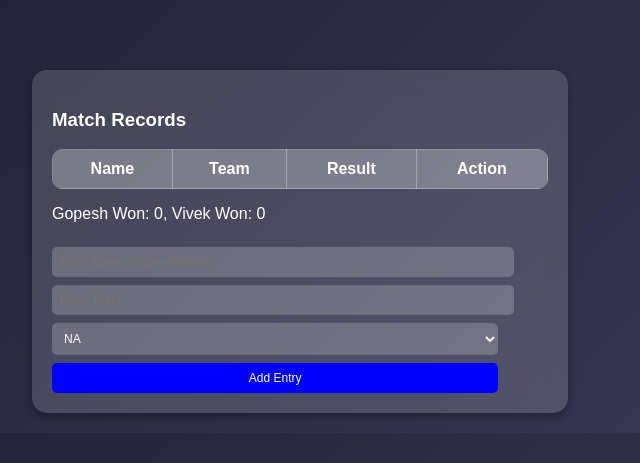
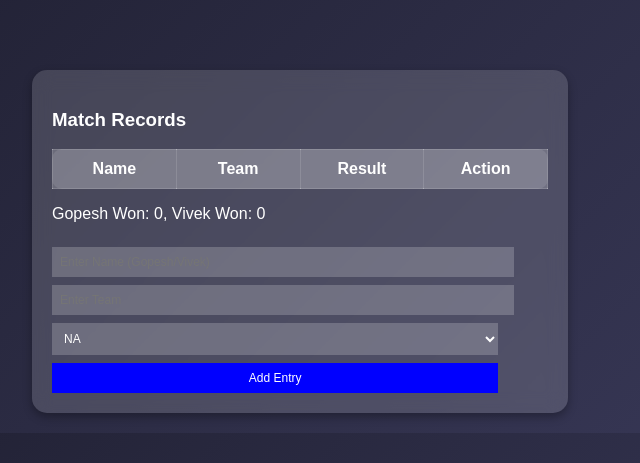
Before and after one commit to gopesh1234/ipl25, a plain HTML site: page index.html in a window 1280 px wide. Shown: the top 463 px of the page, 340-980 px from the left. Drawn offline with nearby package versions, Linux system fonts and the light colour scheme.

Commit message:
Update index.html

```diff
--- a/index.html
+++ b/index.html
@@ -31,6 +31,7 @@
             border-radius: 15px;
             box-shadow: 0 4px 10px rgba(0, 0, 0, 0.3);
             text-align: left;
+            overflow: hidden;
         }
 
         .medium {
@@ -38,23 +39,31 @@
             min-width: 300px;
         }
 
+        .table-container {
+            max-height: 250px; /* Limit height for vertical scroll after 6 rows */
+            overflow-y: auto;
+            overflow-x: auto;
+        }
+
         table {
             width: 100%;
             border-collapse: collapse;
-            margin-top: 10px;
             background: rgba(255, 255, 255, 0.1);
             border-radius: 10px;
-            overflow: hidden;
+            white-space: nowrap; /* Prevent line breaks */
+        }
+
+        thead {
+            position: sticky;
+            top: 0;
+            background: rgba(255, 255, 255, 0.2);
         }
 
         th, td {
             padding: 10px;
             border: 1px solid rgba(255, 255, 255, 0.3);
             text-align: center;
-        }
-
-        th {
-            background: rgba(255, 255, 255, 0.2);
+            min-width: 100px; /* Ensure cells stay wide enough */
         }
 
         input, select, button {
@@ -62,7 +71,6 @@
             padding: 8px;
             margin-top: 8px;
             border: none;
-            border-radius: 5px;
             font-size: 12px;
         }
 
@@ -76,8 +84,8 @@
             color: white;
             cursor: pointer;
             transition: 0.3s;
+            margin-right: 5px;
         }
-
         .delete-btn {
             background: red;
         }
@@ -87,6 +95,7 @@
     <div class="container">
         <div class="box medium">
             <h3>Match Records</h3>
+            <div class="table-container">
                 <table>
                     <thead>
                         <tr>
@@ -98,6 +107,7 @@
                     </thead>
                     <tbody id="matchTable"></tbody>
                 </table>
+            </div>
             <p id="totalWins"></p>
             <input type="text" id="player" placeholder="Enter Name (Gopesh/Vivek)">
             <input type="text" id="team" placeholder="Enter Team">
@@ -154,8 +164,8 @@
                                     <td>${record.team}</td>
                                     <td>${record.result}</td>
                                     <td>
-                                        <button onclick="editMatchEntry(${index})">e</button>
-                                        <button class="delete-btn" onclick="deleteMatchEntry(${index})">d</button>
+                                        <button onclick="editMatchEntry(${index})">Edit</button>
+                                        <button class="delete-btn" onclick="deleteMatchEntry(${index})">Delete</button>
                                     </td>
                                 </tr>`;
                 table.innerHTML += row;
```
Lines whose indentation alone changed are shown as unchanged.
